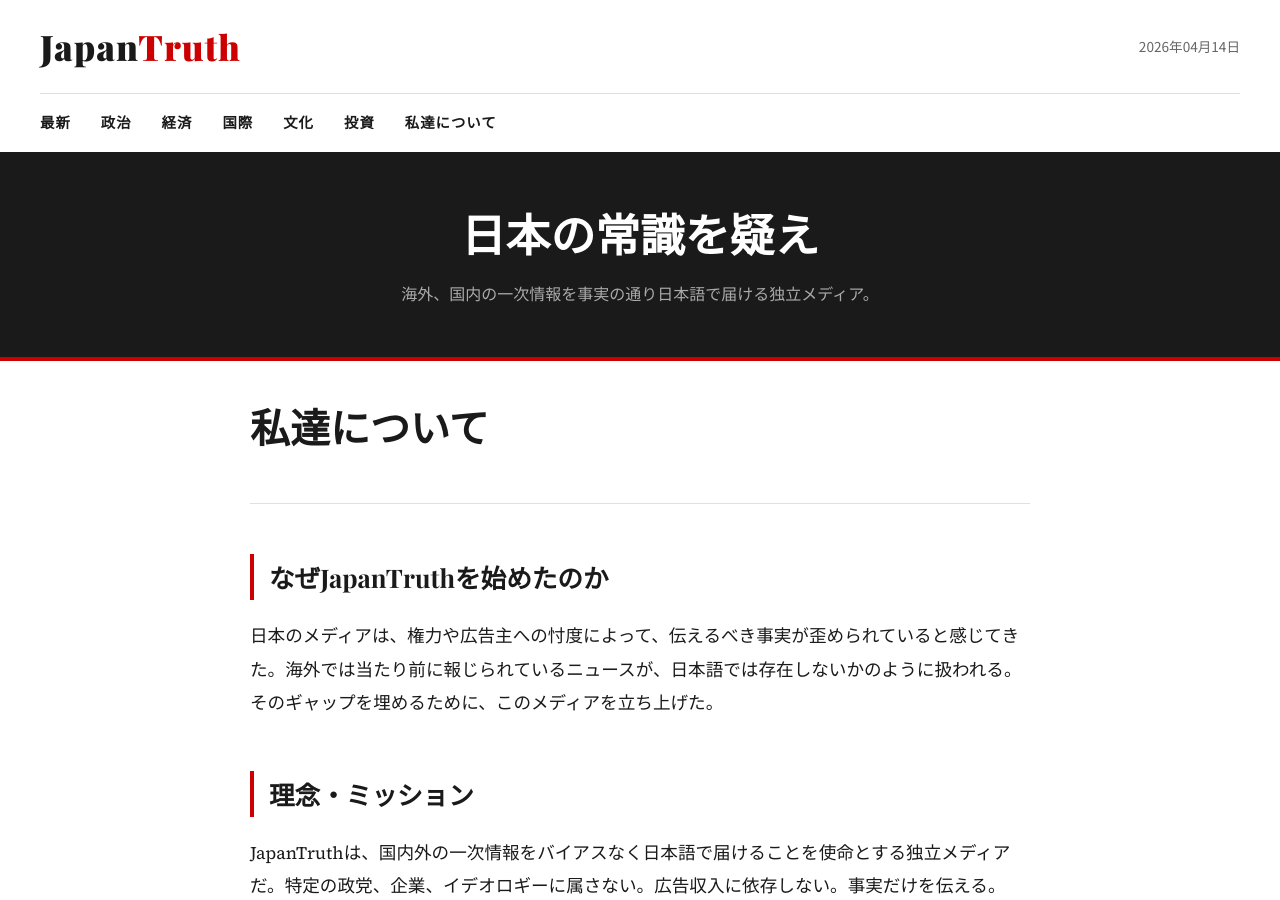
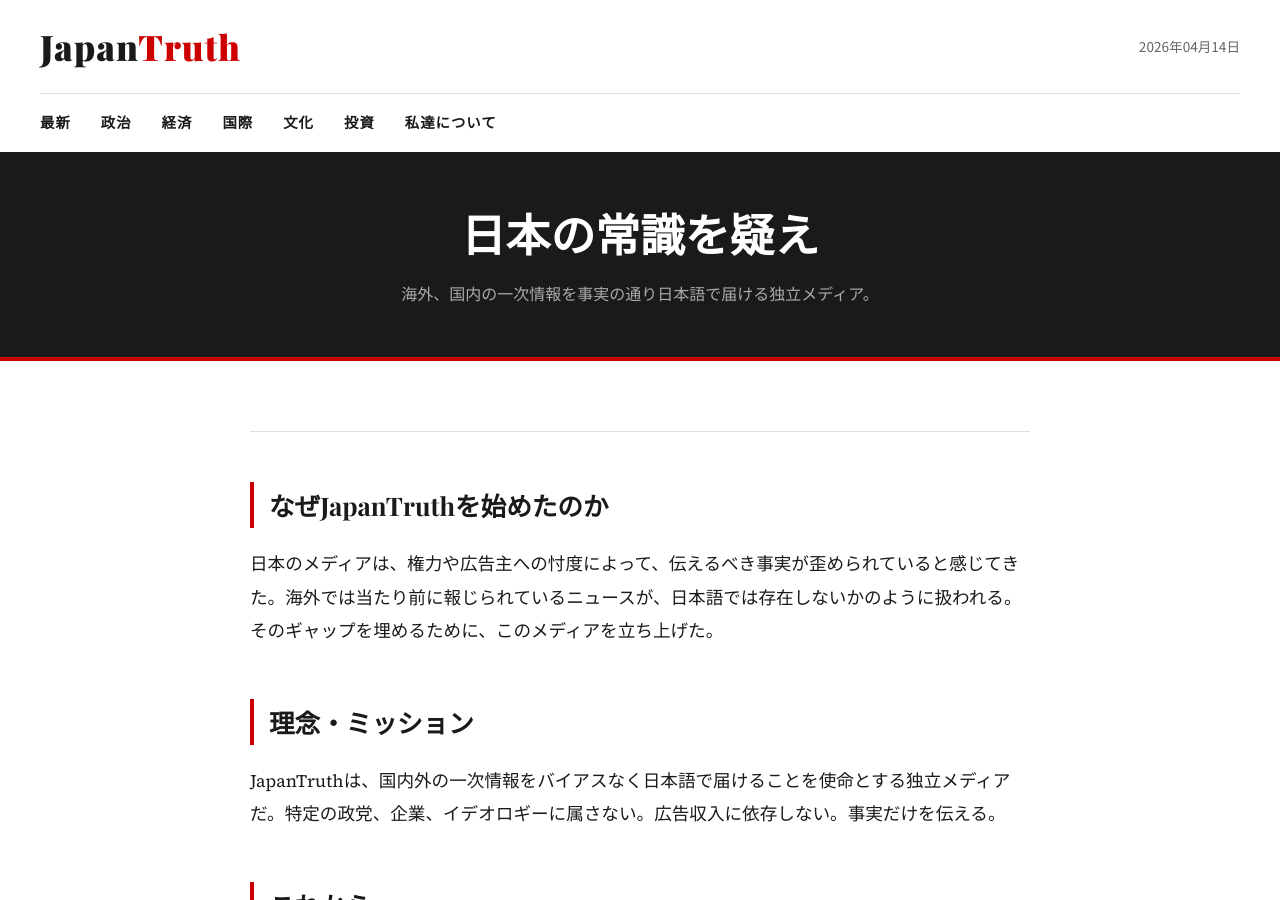
Before and after one commit to JapanTruth/japantruth.github.io, a Jekyll site: the page built from about.markdown, in a window 1280 px wide and 900 px high. Built offline with Jekyll 4.4.1, drawn with Linux system fonts in a browser that asks for light colours.

Commit message:
Update about.markdown

```diff
--- a/about.markdown
+++ b/about.markdown
@@ -6,7 +6,6 @@ permalink: /about/
 
 <div class="post-content">
   <div class="post-header">
-    <h1>私達について</h1>
   </div>
 
   <h2>なぜJapanTruthを始めたのか</h2>
```
